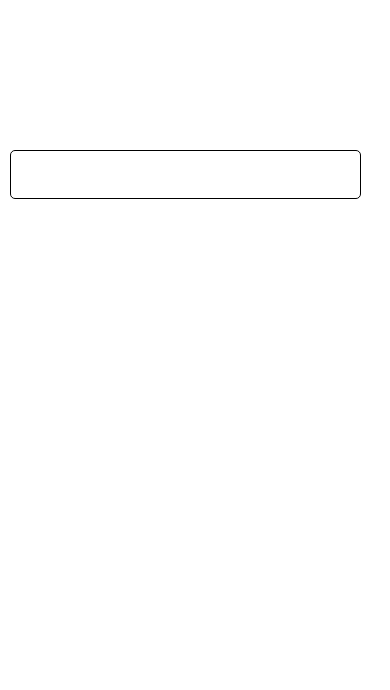
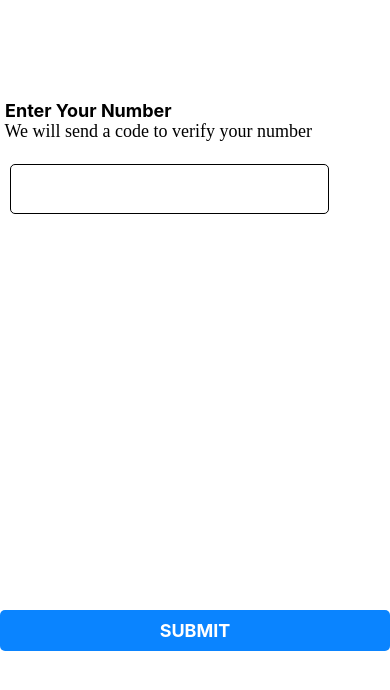
Before and after one commit to Tundelhn/TransportApp, a React Native app: screen / in a window 390 px wide. Shown: the top 690 px of the page. Built offline with nearby package versions, Linux system fonts and the light colour scheme.

Commit message:
first screen

```diff
--- a/App.jsx
+++ b/App.jsx
@@ -1,11 +1,17 @@
-import { StatusBar } from "expo-status-bar";
+import {
+  StatusBar
+} from "expo-status-bar";
 import React from "react";
-import { StyleSheet, Text, View } from "react-native";
+import {
+  StyleSheet,
+  Text,
+  View
+} from "react-native";
 import AppButton from "./src/components/AppButton";
 import MobileAuthScreen from "./src/screens/MobileAuthScreen";
 import AppTextInput from "./src/components/AppTextInput";
 export default function App() {
-  return <AppTextInput />;
+  return <MobileAuthScreen / > ;
 }
 
 const styles = StyleSheet.create({
--- a/src/components/AppButton.jsx
+++ b/src/components/AppButton.jsx
@@ -5,22 +5,29 @@ import theme from "../config/theme";
 export default function AppButton({ title, onPress, color = "secondary" }) {
   return (
     <TouchableOpacity
-      style={[styles.button, { backgroundColor: theme[color] }]}
+      style={[
+        styles.button,
+        {
+          backgroundColor: theme[color],
+        },
+      ]}
       onPress={onPress}
     >
-      <Text style={styles.text}>{title}</Text>
+      <Text style={styles.text}> {title} </Text>
     </TouchableOpacity>
   );
 }
 
 const styles = StyleSheet.create({
   button: {
+    position: "absolute",
     backgroundColor: theme.secondary,
     borderRadius: 5,
     padding: 10,
+    top: 600,
     justifyContent: "center",
     alignItems: "center",
-    width: "95%",
+    width: "100%",
     marginVertical: 10,
   },
   text: {
--- a/src/components/AppText/AppText.jsx
+++ b/src/components/AppText/AppText.jsx
@@ -5,7 +5,7 @@ import Styles from "../../config/styles";
 export default function AppText({ children }) {
   return (
     <View>
-      <Text style={Styles.text4}>{children}</Text>
+      <Text style={Styles.text}> {children} </Text>
     </View>
   );
 }
--- a/src/components/AppTextInput.jsx
+++ b/src/components/AppTextInput.jsx
@@ -5,7 +5,11 @@ import Styles from "../config/styles";
 export default function AppTextInpout({ ...otherProps }) {
   return (
     <View>
-      <TextInput style={Styles.textInput} {...otherProps} />
+      <TextInput
+        style={Styles.textInput}
+        {...otherProps}
+        keyboardType="numeric"
+      />
     </View>
   );
 }
--- a/src/config/styles.jsx
+++ b/src/config/styles.jsx
@@ -10,17 +10,29 @@ import Constants from "expo-constants"
 const styles = StyleSheet.create({
   text: {
     fontSize: 18,
+    position: "absolute",
     fontFamily: Platform.os === "android" ? "Roboto" : "Avenir",
+    top: 121
   },
   textInput: {
+    position: "absolute",
     borderRadius: 5,
-    width: "90%",
+    width: 319,
+    top: 14,
+    height: 50,
     borderWidth: 0.5,
     padding: 15,
     marginTop: 150,
     marginLeft: 10,
     marginRight: 10,
   },
+  textstyle: {
+    top: 100,
+    left: 5,
+    position: "absolute",
+    fontWeight: "bold",
+    fontSize: 18
+  }
 });
 
 export default styles;
--- a/src/config/theme.jsx
+++ b/src/config/theme.jsx
@@ -3,4 +3,5 @@ export default {
   secondary: "#4ecdc4",
   black: "#000",
   white: "#fff",
+  blue: "#0A84FF"
 };
--- a/src/screens/MobileAuthScreen.jsx
+++ b/src/screens/MobileAuthScreen.jsx
@@ -1,11 +1,17 @@
 import React from "react";
 import { View, Text, StyleSheet } from "react-native";
 import AppButton from "../components/AppButton";
+import AppTextInput from "../components/AppTextInput";
+import AppText from "../components/AppText";
+import Styles from "../config/styles";
 
 export default function MobileAuthScreen() {
   return (
-    <View style={styles.container}>
-      <AppButton title="submit" color="secondary" />
+    <View>
+      <Text style={Styles.textstyle}>Enter Your Number</Text>
+      <AppText>We will send a code to verify your number</AppText>
+      <AppTextInput />
+      <AppButton title="submit" color="blue" />
     </View>
   );
 }
```
